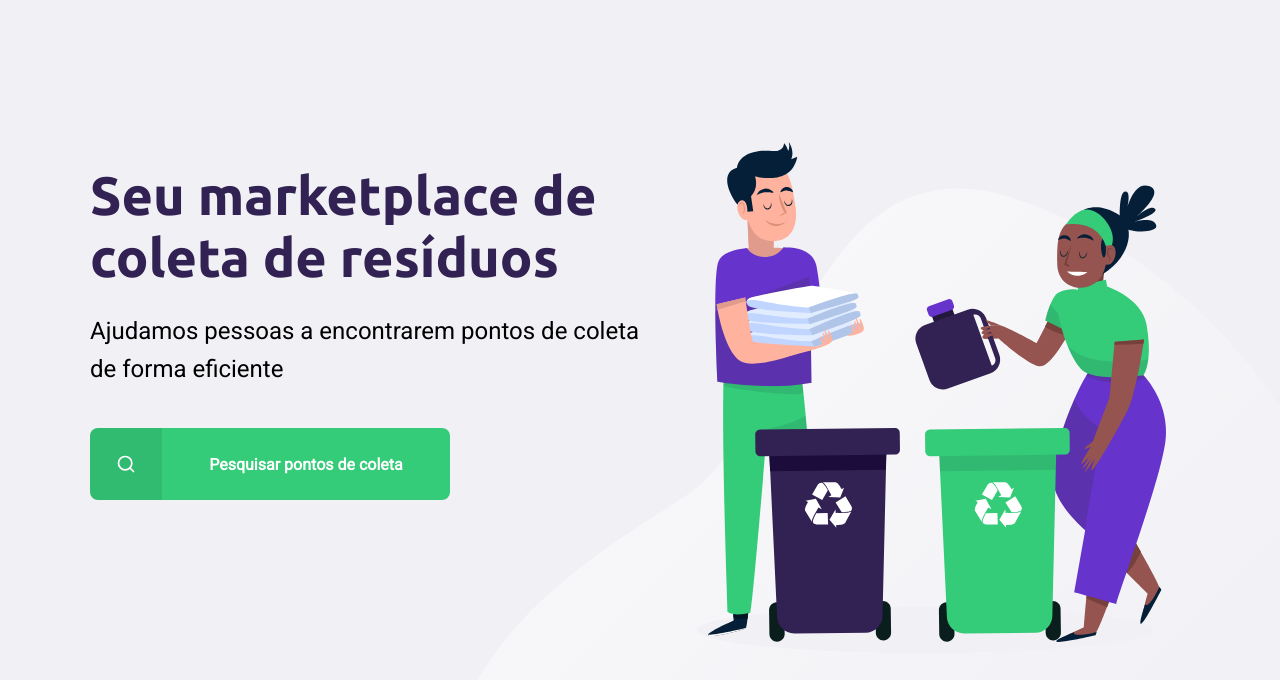
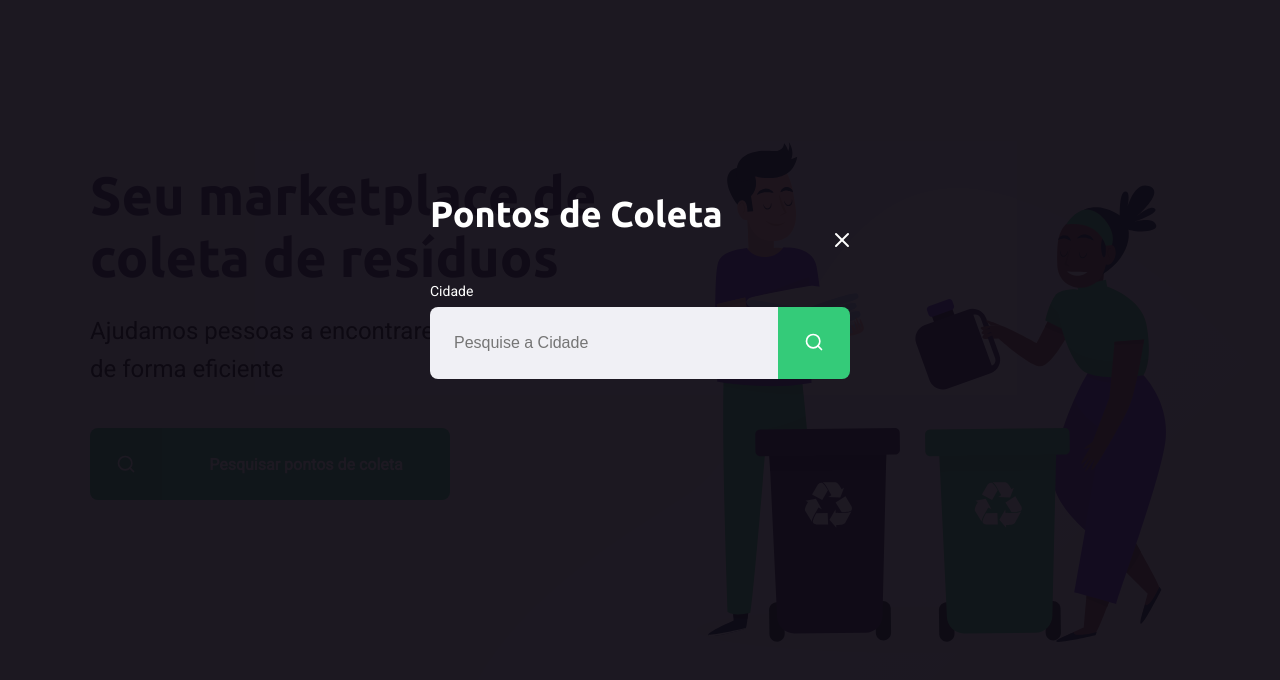
Before and after one commit to jessicagrdc/nlw, a plain HTML site: page index.html in a window 1280 px wide. Both pictures are taken after a click on the link "Pesquisar pontos de coleta". Shown: the part 114-794 px from the top of the page. Drawn offline with Linux system fonts and the light colour scheme.

Commit message:
commit on feature/jessicagrdc

```diff
--- a/index.html
+++ b/index.html
@@ -7,6 +7,7 @@
     <link href="https://fonts.googleapis.com/css2?family=Roboto&family=Ubuntu:wght@700&display=swap" rel="stylesheet">
     <link rel="stylesheet" href="/styles/main.css">
     <link rel="stylesheet" href="/styles/home.css">
+    <link rel="stylesheet" href="/styles/modal.css">
     <link rel="stylesheet" href="/styles/responsive.css">
 </head>
 <body>
@@ -29,5 +30,23 @@
             </main>
         </div>
     </div>
+    <div id="modal" class="hide">
+        <div class="content">
+            <div class="header">
+                <h1>Pontos de Coleta</h1>
+                <a href="#">Fechar</a>
+            </div>
+            <form action="">
+                <label for="search">Cidade</label>
+                <div class="search field">
+                    <input type="text" name="search" placeholder="Pesquise a Cidade">
+                    <button>
+                        <img src="/assets/search.svg" alt="Buscar">
+                    </button>
+                </div>
+            </form>
+        </div>
+    </div>
+    <script src="/scripts/index.js"></script>
 </body>
 </html>
--- /dev/null
+++ b/scripts/index.js
@@ -0,0 +1,11 @@
+const buttonSearch = document.querySelector("#page-home main a")
+const modal = document.querySelector("#modal")
+const close = document.querySelector("#modal .header a")
+
+buttonSearch.addEventListener("click", () => {
+    modal.classList.remove("hide")
+})
+
+close.addEventListener("click", () => {
+    modal. classList.add("hide")
+})
--- /dev/null
+++ b/styles/modal.css
@@ -0,0 +1,74 @@
+#modal {
+    background-color: #0e0a14ef;
+    height: 100vh;
+    width: 100vw;
+    position: fixed;
+    top: 0;
+    display: flex;
+    justify-content: center;
+    align-items: center;
+    transition: 400ms;
+}
+
+#modal.hide {
+    display: none;
+}
+
+#modal .content {
+    color: white;
+    width: 420px;
+}
+
+#modal .header {
+    display: flex;
+    align-items: center;
+    justify-content: space-between;
+}
+
+#modal .header a {
+    background-image: url("../assets/x.svg");
+    width: 20px;
+    height: 20px;
+    display: flex;
+    font-size: 0.01px;
+}
+
+#modal .header h1 {
+    color: white;
+    font-size: 36px;
+    line-height: 42px;
+    margin-bottom: 48px;
+}
+
+#modal form label {
+    font-size: 14px;
+    line-height: 16px;
+    display: block;
+    margin-bottom: 8px;
+}
+
+#modal form .field {
+    display: flex;
+}
+
+#modal form input {
+    flex: 1;
+    background-color: #f0f0f5;
+    border-radius: 8px 0 0 8px;
+    border: 0;
+    padding: 16px 24px;
+    font-size: 16px;
+    color: #6c6c80;
+}
+
+#modal form button {
+    width: 72px;
+    height: 72px;
+    background-color: var(--primary-color);
+    border: 0;
+    border-radius: 0 8px 8px 0;
+}
+
+#modal form button:hover {
+    background-color: #2fb85e;
+}
```
Also changed, not shown: scripts/create-point.js (+20 -1 lines), search-results.html (added, +51 -0 lines), styles/search-results.css (added, +50 -0 lines).
